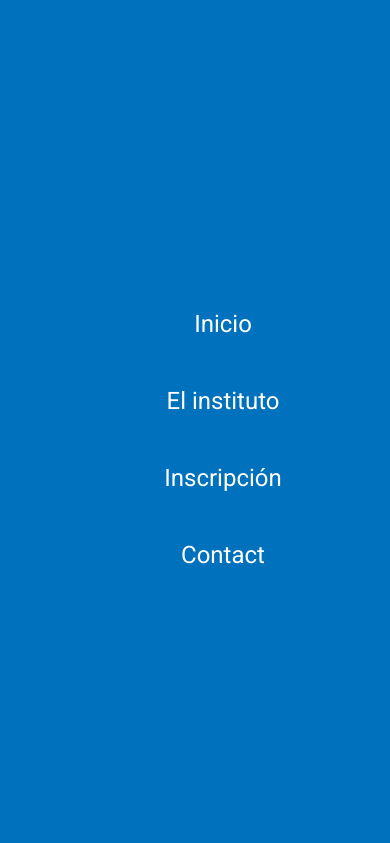
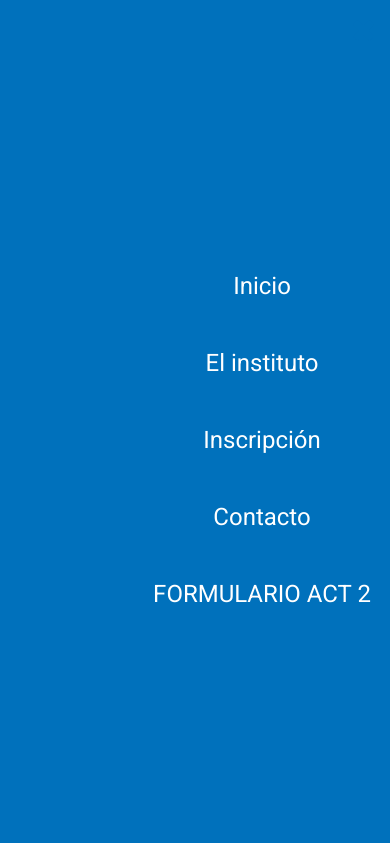
Before and after one commit to Maia-Aedo/ITS-Landing-Page, a plain HTML site: page index.html in a window 390 px wide. Both pictures are taken after a click on the element 363 px from the left and 30 px from the top of the page. Shown: the top 843 px of the page. Drawn offline with nearby package versions, Linux system fonts and the light colour scheme.

Commit message:
cambios en menu

```diff
--- a/index.html
+++ b/index.html
@@ -14,25 +14,24 @@
     <!-- NAVBAR -->
     <!-- SOCIALES -->
     <div id="side-nav">
-        <div id="nav" class="nav">
-            <ul class="nav-list">
-                <li><a href="#">Inicio</a></li>
-                <li><a href="#">El instituto</a></li>
-                <li><a href="#">Inscripción</a></li>
-                <li><a href="#">Contact</a></li>
-            </ul>
-        </div>
         <ul>
             <li class="bars">
                 <span onclick="toggleNav()">
                     <i class="fa fa-bars" aria-hidden="true" id="bars"></i>
                 </span>
             </li>
+            <div id="nav" class="nav">
+                <ul class="nav-list">
+                    <li><a href="#">Inicio</a></li>
+                    <li><a href="#">El instituto</a></li>
+                    <li><a href="#">Inscripción</a></li>
+                    <li><a href="#">Contacto</a></li>
+                    <li><a href="#">FORMULARIO ACT 2</a></li>
+                </ul>
+            </div>
         </ul>
-        <div class="container-sociale">
+        <ul class="social-icons">
 
-        </div>
-        <ul class="social-icons">
             <li class="facebook">
                 <a href='#'><i class="fa fa-facebook"></i></a>
             </li>
--- a/public/js/main.js
+++ b/public/js/main.js
@@ -1,6 +1,20 @@
+// funcion para abrir el mnu
 function toggleNav() {
     var nav = document.getElementById("nav");
-    var containerIconos = document.getElementById("container-iconos");
+    var iconMenu = document.getElementById("bars")
+
+    /* al nav y container de íconos le añade la clase open del metodo toggle
+    toggle agrega o elimina una clase al elto */
     nav.classList.toggle("open");
-    containerIconos.classList.toggle("open")
+
+     // alternar el menu de barras por equis
+     if (iconMenu.classList.contains("fa-bars")) {
+        // si el menu contiene el icono de barras, lo elimina y añade el de X
+        iconMenu.classList.remove("fa-bars");
+        iconMenu.classList.add("fa-times");
+    } else {
+        // si el menu es X lo cambia por las barras
+        iconMenu.classList.remove("fa-times");
+        iconMenu.classList.add("fa-bars");
+    }
 }
--- a/public/styles/styles.css
+++ b/public/styles/styles.css
@@ -11,16 +11,16 @@ body{
 /* fuera de la pantalla inicio, abre al hacer click en el menu*/
 .nav {
     height: 100%;
-    width: 100%;
+    width: 80%;
     position: fixed;
-    z-index: 1; /* que se muestre por encima de todo el content */
+    z-index: 1; /* que se muestre por encima de todo el content (pero debajo de los iconos) */
     top: 0;
     right: 0;
     background-color: #0071bc;
-    overflow-x: hidden; /* Disable horizontal scroll */
+    overflow-x: hidden;
     padding-top: 60px;
-    transform: translateX(100%);
-    transition: transform 0.5s ease;
+    transform: translateX(100%); /* al principio se muestra fuera de pantalla */
+    transition: transform 0.5s ease; /* suaviza tansicion */
     display: flex;
     justify-content: center;
     text-align: center;
@@ -38,7 +38,9 @@ body{
 }
 
 /* sidenav */
-#side-nav {
+#side-nav{
+    /* para que este encima del menu */
+    z-index: 2;
     position: fixed;
     right: 0;
     top: 0;
@@ -47,7 +49,16 @@ body{
     display: flex;
     flex-direction: column;
     width: 85px;
-    padding: 0;
+    padding: 0;/* al principio se muestra fuera de pantalla */
+    transition: transform 0.5s ease;
+}
+
+#side-nav.closed {
+    transform: translateX(0);
+}
+
+#side-nav.open {
+    transform: translateX(-500px);
 }
 
 .bars{
@@ -64,6 +75,9 @@ body{
 #bars{
     font-size: 30px;
     color: #0071bc;
+    transition: all 0.3s ease;
+    position: relative;
+    z-index: 999;
 }
 
 /* iconos */
@@ -94,6 +108,13 @@ body{
 
 #side-nav li a:hover .fa {
     color: #8dc84a;
+}
+
+#container-iconos {
+    opacity: 1; /* Asegura que no se modifique la opacidad */
+    z-index: 2; /* Mayor z-index que el menú */
+    display: flex;
+    align-items: center;
 }
 
 /* cuando el menu esta abierto */
```
